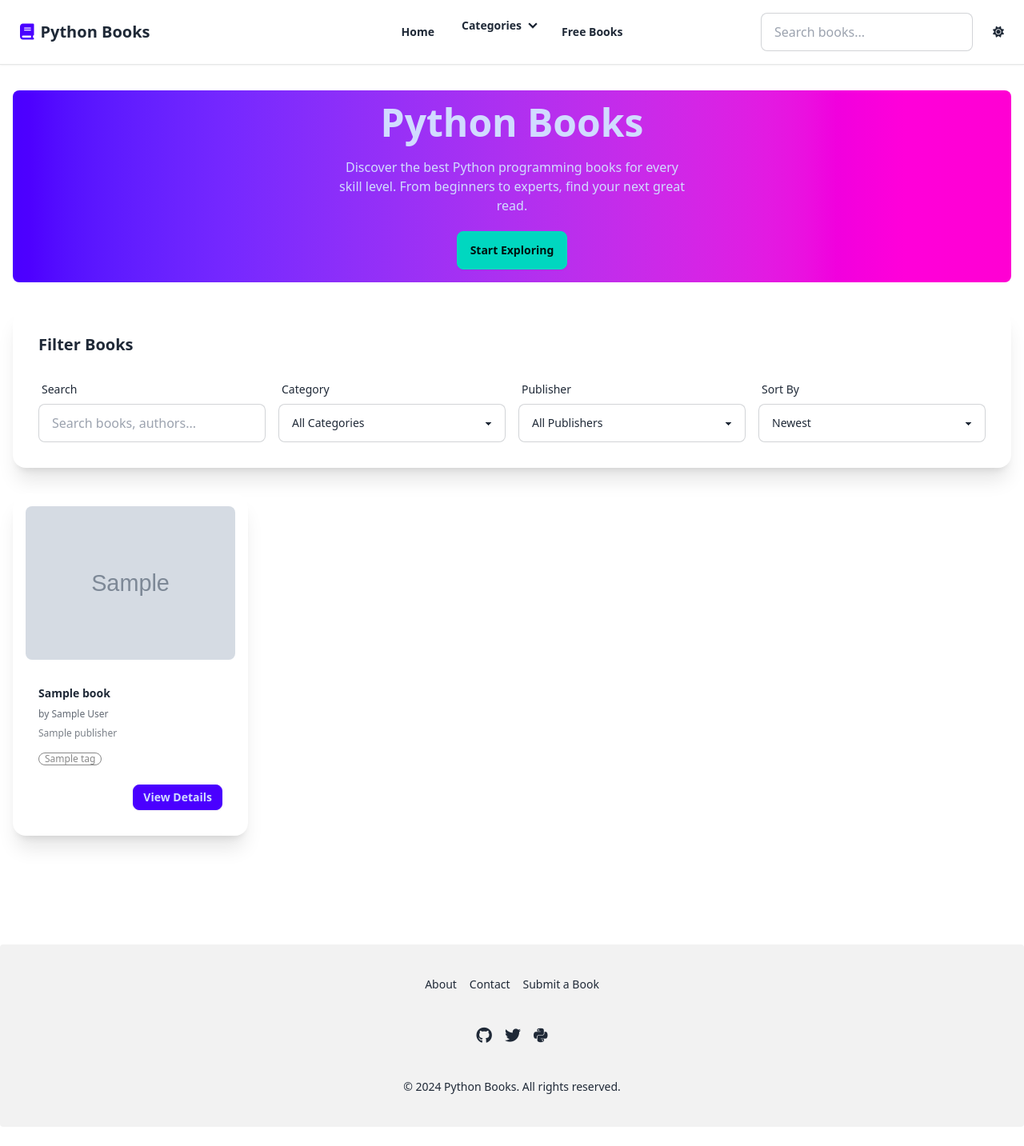
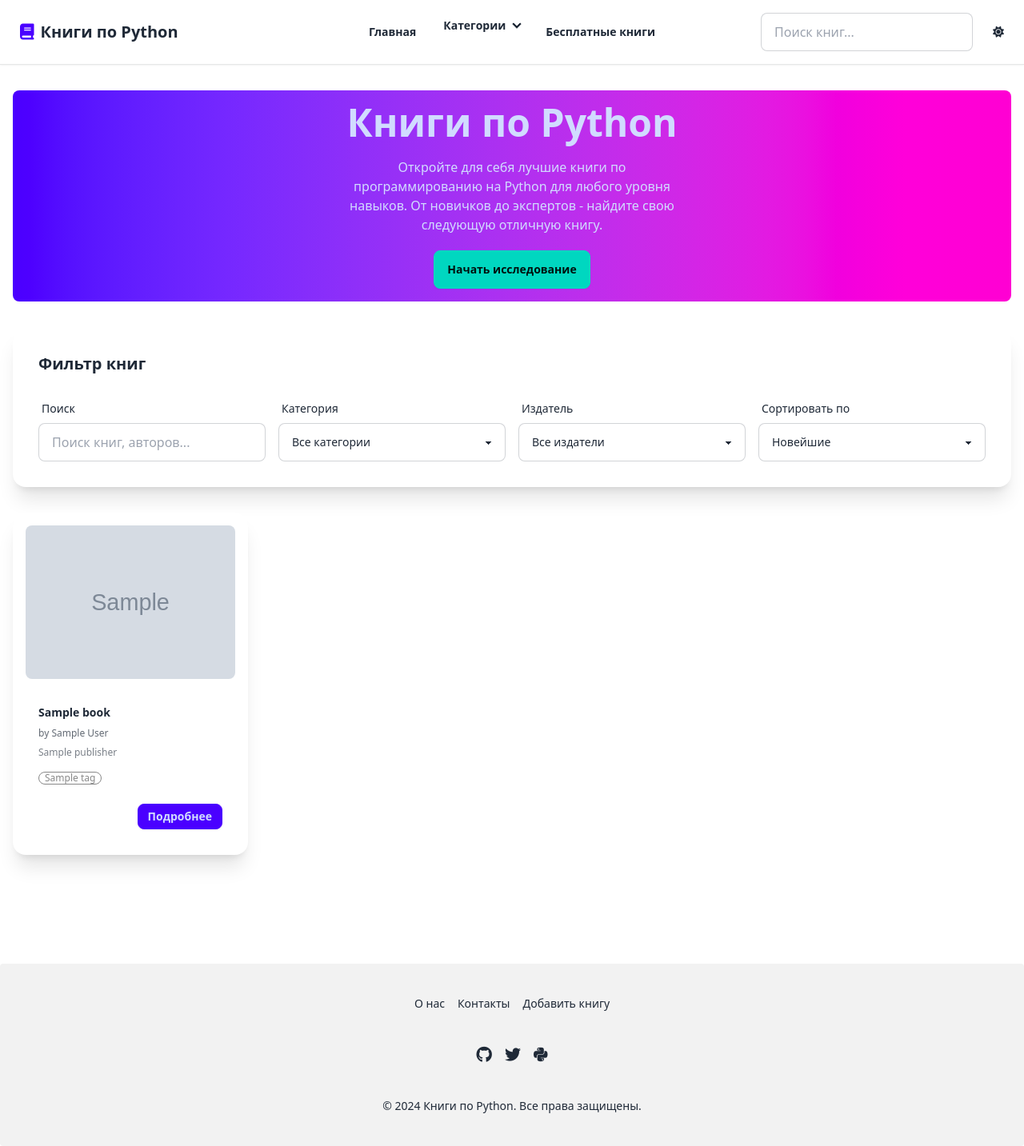
Before and after one commit to khoshov/pythonbooks, a Django app: page / in a window 1280 px wide. Shown: the whole page at 80% size. Before the commit the page ends 1409 px from the top, so only its background shows below. Run offline with Django 5.2, Linux system fonts and the light colour scheme; tables that the repository leaves empty hold one stand-in row (values such as "Sample post"); grey boxes marked "Sample" are stand-in pictures; some libraries are stand-ins or nearby versions.

Commit message:
add translations

```diff
--- a/templates/base.html
+++ b/templates/base.html
@@ -1,9 +1,9 @@
 <!DOCTYPE html>
-<html lang="en" data-theme="light">
+<html lang="ru" data-theme="light">
 <head>
     <meta charset="UTF-8">
     <meta name="viewport" content="width=device-width, initial-scale=1.0">
-    <title>{% block title %}Python Books{% endblock %}</title>
+    <title>{% block title %}Книги по Python{% endblock %}</title>
 
     <!-- Tailwind CSS with DaisyUI -->
     <script src="https://cdn.tailwindcss.com"></script>
@@ -23,31 +23,31 @@
         <div class="navbar-start">
             <a href="/" class="btn btn-ghost normal-case text-xl">
                 <i class="fas fa-book text-primary"></i>
-                Python Books
+                Книги по Python
             </a>
         </div>
 
         <div class="navbar-center hidden lg:flex">
             <ul class="menu menu-horizontal px-1">
-                <li><a href="/" class="btn btn-ghost">Home</a></li>
+                <li><a href="/" class="btn btn-ghost">Главная</a></li>
                 <li>
                     <details>
-                        <summary class="btn btn-ghost">Categories</summary>
+                        <summary class="btn btn-ghost">Категории</summary>
                         <ul class="p-2 bg-base-100 rounded-t-none">
-                            <li><a href="#" hx-get="/books/?category=beginner" hx-target="#books-container" hx-push-url="true">Beginner</a></li>
-                            <li><a href="#" hx-get="/books/?category=intermediate" hx-target="#books-container" hx-push-url="true">Intermediate</a></li>
-                            <li><a href="#" hx-get="/books/?category=advanced" hx-target="#books-container" hx-push-url="true">Advanced</a></li>
+                            <li><a href="#" hx-get="/books/?category=beginner" hx-target="#books-container" hx-push-url="true">Начальный</a></li>
+                            <li><a href="#" hx-get="/books/?category=intermediate" hx-target="#books-container" hx-push-url="true">Средний</a></li>
+                            <li><a href="#" hx-get="/books/?category=advanced" hx-target="#books-container" hx-push-url="true">Продвинутый</a></li>
                         </ul>
                     </details>
                 </li>
-                <li><a href="#" class="btn btn-ghost">Free Books</a></li>
+                <li><a href="#" class="btn btn-ghost">Бесплатные книги</a></li>
             </ul>
         </div>
 
         <div class="navbar-end">
             <div class="form-control">
                 <input type="text"
-                       placeholder="Search books..."
+                       placeholder="Поиск книг..."
                        class="input input-bordered w-24 md:w-auto"
                        name="search"
                        hx-get="/books/search/"
@@ -60,8 +60,8 @@
                     <i class="fas fa-sun"></i>
                 </div>
                 <ul tabindex="0" class="menu menu-sm dropdown-content mt-3 z-[1] p-2 shadow bg-base-100 rounded-box w-52">
-                    <li><a onclick="document.documentElement.setAttribute('data-theme', 'light')">Light</a></li>
-                    <li><a onclick="document.documentElement.setAttribute('data-theme', 'dark')">Dark</a></li>
+                    <li><a onclick="document.documentElement.setAttribute('data-theme', 'light')">Светлая</a></li>
+                    <li><a onclick="document.documentElement.setAttribute('data-theme', 'dark')">Тёмная</a></li>
                     <li><a onclick="document.documentElement.setAttribute('data-theme', 'cupcake')">Cupcake</a></li>
                 </ul>
             </div>
@@ -76,9 +76,9 @@
     <!-- Footer -->
     <footer class="footer footer-center p-10 bg-base-200 text-base-content rounded">
         <div class="grid grid-flow-col gap-4">
-            <a href="#" class="link link-hover">About</a>
-            <a href="#" class="link link-hover">Contact</a>
-            <a href="#" class="link link-hover">Submit a Book</a>
+            <a href="#" class="link link-hover">О нас</a>
+            <a href="#" class="link link-hover">Контакты</a>
+            <a href="#" class="link link-hover">Добавить книгу</a>
         </div>
         <div class="grid grid-flow-col gap-4">
             <a href="#" class="text-xl"><i class="fab fa-github"></i></a>
@@ -86,7 +86,7 @@
             <a href="#" class="text-xl"><i class="fab fa-python"></i></a>
         </div>
         <div>
-            <p>&copy; 2024 Python Books. All rights reserved.</p>
+            <p>&copy; 2024 Книги по Python. Все права защищены.</p>
         </div>
     </footer>
 
--- a/templates/books/index.html
+++ b/templates/books/index.html
@@ -1,15 +1,15 @@
 {% extends 'base.html' %}
 
-{% block title %}Python Books - Find the best Python programming books{% endblock %}
+{% block title %}Книги по Python - Найдите лучшие книги по программированию на Python{% endblock %}
 
 {% block content %}
 <div class="hero bg-gradient-to-r from-primary to-secondary text-primary-content rounded-lg mb-8">
     <div class="hero-content text-center">
         <div class="max-w-md">
-            <h1 class="mb-5 text-5xl font-bold">Python Books</h1>
-            <p class="mb-5">Discover the best Python programming books for every skill level. From beginners to experts, find your next great read.</p>
+            <h1 class="mb-5 text-5xl font-bold">Книги по Python</h1>
+            <p class="mb-5">Откройте для себя лучшие книги по программированию на Python для любого уровня навыков. От новичков до экспертов - найдите свою следующую отличную книгу.</p>
             <button class="btn btn-accent" onclick="document.getElementById('search-input').focus()">
-                Start Exploring
+Начать исследование
             </button>
         </div>
     </div>
@@ -18,15 +18,15 @@
 <!-- Filters -->
 <div class="card bg-base-100 shadow-xl mb-8">
     <div class="card-body">
-        <h2 class="card-title mb-4">Filter Books</h2>
+        <h2 class="card-title mb-4">Фильтр книг</h2>
         <div class="grid grid-cols-1 md:grid-cols-4 gap-4">
             <div class="form-control">
                 <label class="label">
-                    <span class="label-text">Search</span>
+                    <span class="label-text">Поиск</span>
                 </label>
                 <input type="text"
                        id="search-input"
-                       placeholder="Search books, authors..."
+                       placeholder="Поиск книг, авторов..."
                        class="input input-bordered"
                        name="search"
                        hx-get="/books/search/"
@@ -37,7 +37,7 @@
 
             <div class="form-control">
                 <label class="label">
-                    <span class="label-text">Category</span>
+                    <span class="label-text">Категория</span>
                 </label>
                 <select class="select select-bordered"
                         name="category"
@@ -45,19 +45,19 @@
                         hx-trigger="change"
                         hx-target="#books-container"
                         hx-push-url="true">
-                    <option value="">All Categories</option>
-                    <option value="beginner">Beginner</option>
-                    <option value="intermediate">Intermediate</option>
-                    <option value="advanced">Advanced</option>
-                    <option value="web">Web Development</option>
-                    <option value="data">Data Science</option>
-                    <option value="ml">Machine Learning</option>
+                    <option value="">Все категории</option>
+                    <option value="beginner">Начальный</option>
+                    <option value="intermediate">Средний</option>
+                    <option value="advanced">Продвинутый</option>
+                    <option value="web">Веб-разработка</option>
+                    <option value="data">Наука о данных</option>
+                    <option value="ml">Машинное обучение</option>
                 </select>
             </div>
 
             <div class="form-control">
                 <label class="label">
-                    <span class="label-text">Publisher</span>
+                    <span class="label-text">Издатель</span>
                 </label>
                 <select class="select select-bordered"
                         name="publisher"
@@ -65,7 +65,7 @@
                         hx-trigger="change"
                         hx-target="#books-container"
                         hx-push-url="true">
-                    <option value="">All Publishers</option>
+                    <option value="">Все издатели</option>
                     {% for publisher in publishers %}
                     <option value="{{ publisher.id }}">{{ publisher.name }}</option>
                     {% endfor %}
@@ -74,7 +74,7 @@
 
             <div class="form-control">
                 <label class="label">
-                    <span class="label-text">Sort By</span>
+                    <span class="label-text">Сортировать по</span>
                 </label>
                 <select class="select select-bordered"
                         name="sort"
@@ -82,11 +82,11 @@
                         hx-trigger="change"
                         hx-target="#books-container"
                         hx-push-url="true">
-                    <option value="-created">Newest</option>
-                    <option value="title">Title A-Z</option>
-                    <option value="-title">Title Z-A</option>
-                    <option value="published_at">Oldest</option>
-                    <option value="-published_at">Latest Published</option>
+                    <option value="-created">Новейшие</option>
+                    <option value="title">Название от А до Я</option>
+                    <option value="-title">Название от Я до А</option>
+                    <option value="published_at">Старейшие</option>
+                    <option value="-published_at">Последние опубликованные</option>
                 </select>
             </div>
         </div>
--- a/templates/books/partials/books_grid.html
+++ b/templates/books/partials/books_grid.html
@@ -24,7 +24,7 @@
                         hx-target="#modal-content"
                         hx-swap="innerHTML"
                         onclick="book_modal.showModal()">
-                    View Details
+Подробнее
                 </button>
             </div>
         </div>
@@ -87,7 +87,7 @@
     <div class="text-6xl text-base-content/20 mb-4">
         <i class="fas fa-book"></i>
     </div>
-    <h3 class="text-2xl font-bold mb-2">No books found</h3>
-    <p class="text-base-content/70">Try adjusting your search or filter criteria.</p>
+    <h3 class="text-2xl font-bold mb-2">Книги не найдены</h3>
+    <p class="text-base-content/70">Попробуйте изменить критерии поиска или фильтрации.</p>
 </div>
 {% endif %}
```
Also changed, not shown: templates/books/detail.html (+9 -9 lines).
